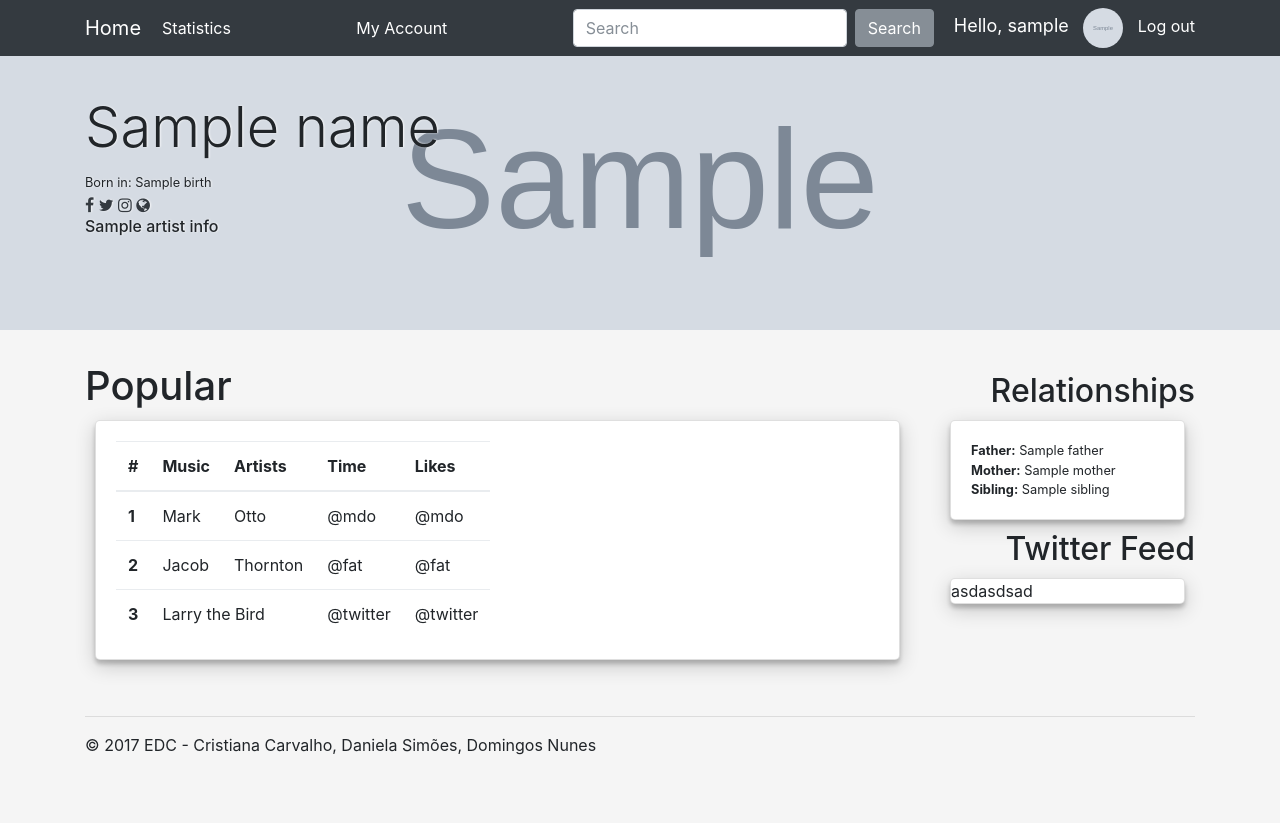
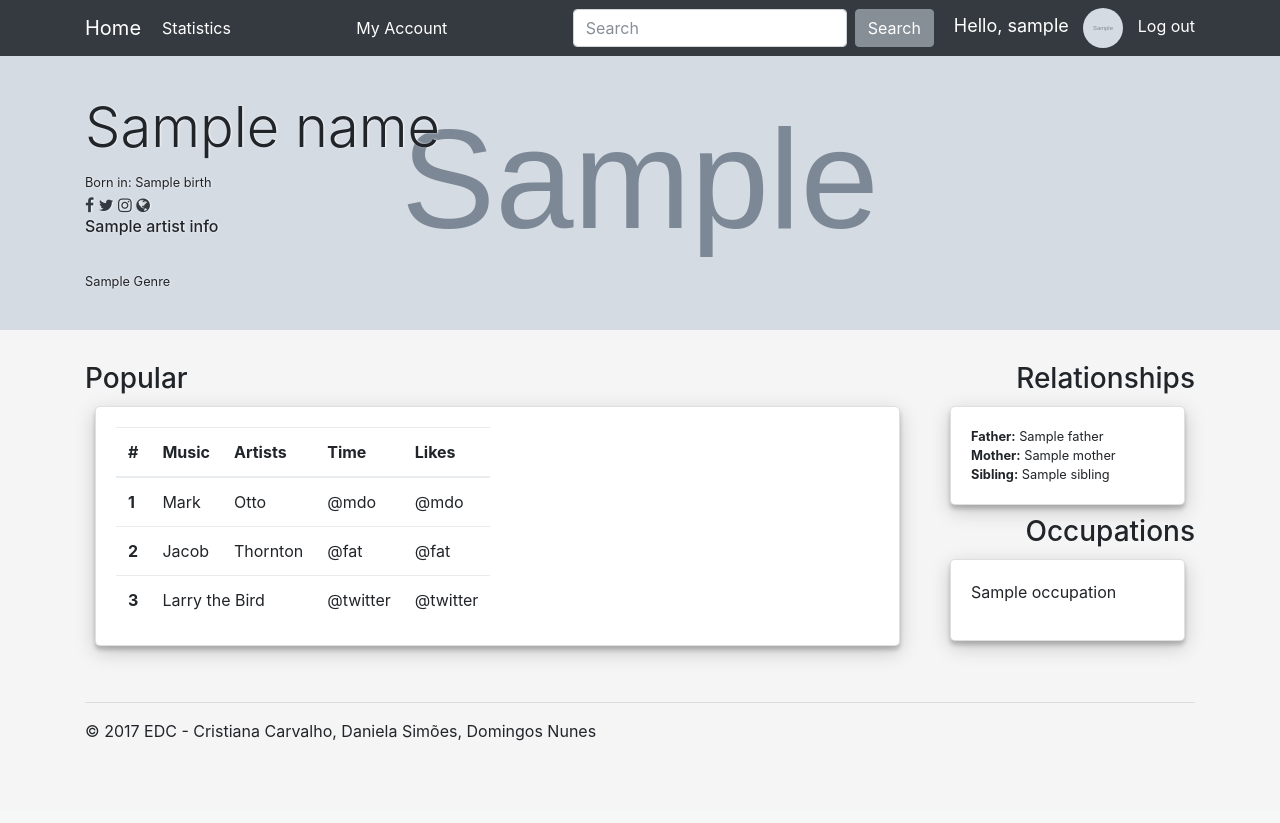
Before and after one commit to cristianasc/EDC, a Django app: template project2/app/templates/app/artistBio.html in a window 1280 px wide. After the commit the page ends 741 px from the top, so only its background shows below. Run offline with Django 3.2, Linux system fonts and the light colour scheme; the template is opened without the code that fills it: most values are stand-ins (such as "Sample title", 1, 10 or a date in 2020); grey boxes marked "Sample" are stand-in pictures; some libraries are stand-ins or nearby versions.

Commit message:
Occupations

```diff
--- a/project2/app/templates/app/artistBio.html
+++ b/project2/app/templates/app/artistBio.html
@@ -24,13 +24,20 @@
         {% if artist_info.country_name %}
         <h6>{{ artist_info.country_name }}</h6>
         {% endif %}
+
+        {% if artist_genre.genre %}
+        <br/>
+        <small class="text-capitalize">
+            {{ artist_genre.genre|join:", " }}
+        </small>
+        {% endif %}
     </div>
 </div>
 <div class="container">
     <div class=" row row-offcanvas row-offcanvas-right">
         <div class="col-12 col-md-9">
             <div style="padding-bottom: 30px">
-                <h1>Popular</h1>
+                <h3>Popular</h3>
                 <div class="card" style="height: 15rem;">
                     <div class="card-body">
                         <table class="table table-hover">
@@ -73,10 +80,11 @@
 
         </div>
 
-        <div class="col-6 col-md-3 sidebar-offcanvas " style="padding-top: 10px;">
+        <div class="col-6 col-md-3 sidebar-offcanvas ">
             <div class="row">
+                {% if artist_rel.father or artist_rel.mother or artist_rel.sibling %}
                 <div class="col-lg-12">
-                    <h2 style="text-align: right">Relationships</h2>
+                    <h3 style="text-align: right">Relationships</h3>
                     <div class="card" style="padding: 1.25rem">
                         {% if artist_rel.father %}
                             <small><strong>Father:</strong> {{ artist_rel.father }}</small>
@@ -92,14 +100,23 @@
                             <small><strong>Sibling:</strong> {{ artist_rel.sibling }}</small>
                         {% endif %}
                     </div>
+                </div>
+                {% endif %}
 
-                </div>
+                {% if artist_rel.father or artist_rel.mother or artist_rel.sibling %}
                 <div class="col-lg-12">
-                    <h2 style="text-align: right">Twitter Feed</h2>
-                    <div class="card">
-                        asdasdsad
+                    <h3 style="text-align: right">Occupations</h3>
+                    <div class="card" style="padding: 1.25rem">
+                        {% if artist_occupations.occupations|length > 0 %}
+                            {% for occupation in artist_occupations.occupations %}
+                            <p>{{ occupation }}</p>
+                            {% endfor %}
+                        {% elif artist_occupations.occupations %}
+                            <p>{{ artist_occupations.occupations }}</p>
+                        {% endif %}
                     </div>
                 </div>
+                {% endif %}
             </div>
         </div>
     </div>
--- a/project2/app/templates/app/layout.html
+++ b/project2/app/templates/app/layout.html
@@ -5,7 +5,11 @@
     <!-- Required meta tags -->
     <meta charset="utf-8">
     <meta name="viewport" content="width=device-width, initial-scale=1, shrink-to-fit=no">
-    <title>Spotify</title>
+    {% if title %}
+        <title>Spotify - {{ title }}</title>
+    {% else %}
+        <title>Spotify</title>
+    {% endif %}
     <link rel="icon" type="image/x-icon" href="{% static 'app/images/spotify.ico' %}"/>
     <link rel="shortcut icon" type="image/x-icon" href="{% static 'app/images/spotify.ico' %}"/>
     <link rel="stylesheet" type="text/css" href="{% static 'app/content/site.css' %}"/>
```
Also changed, not shown: project2/app/sparql/queries.py (+22 -0 lines), project2/app/views.py (+5 -2 lines).
